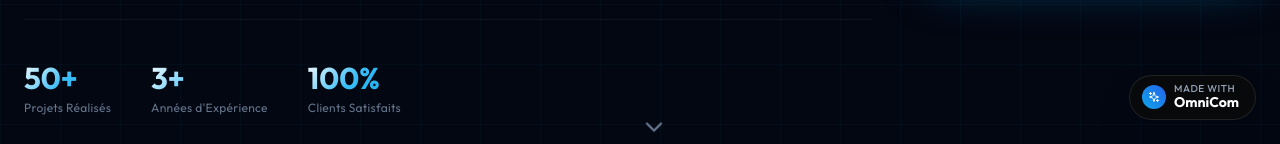
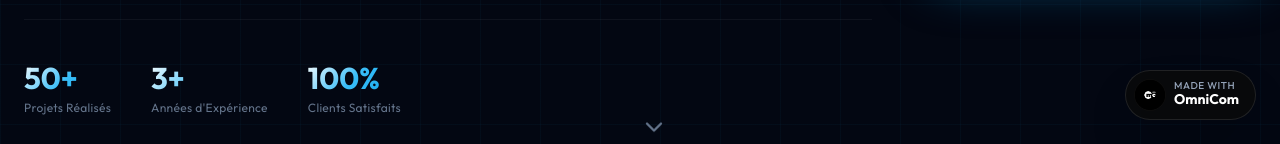
Before and after one commit to 06Rubain/portfolio-rubain, a React (Vite) app: page / in a window 1280 px wide. Shown: the part 656-800 px from the top of the page. Built offline with nearby package versions, Linux system fonts and the light colour scheme; no server answers.

Commit message:
Update OmniCom badge to use the official logo

```diff
--- a/src/components/OmniComBadge.tsx
+++ b/src/components/OmniComBadge.tsx
@@ -1,5 +1,3 @@
-import { Sparkles } from 'lucide-react';
-
 export default function OmniComBadge() {
   return (
     <a
@@ -8,10 +6,10 @@ export default function OmniComBadge() {
       )}`}
       target="_blank"
       rel="noopener noreferrer"
-      className="fixed bottom-6 right-6 z-50 flex items-center gap-2 pr-4 pl-3 py-2 bg-[#0a0a0a]/80 backdrop-blur-md border border-white/10 rounded-full shadow-2xl hover:bg-[#111]/90 hover:border-white/20 transition-all duration-300 group hover:scale-105"
+      className="fixed bottom-6 right-6 z-50 flex items-center gap-2 pr-4 pl-2 py-2 bg-[#0a0a0a]/80 backdrop-blur-md border border-white/10 rounded-full shadow-2xl hover:bg-[#111]/90 hover:border-white/20 transition-all duration-300 group hover:scale-105"
     >
-      <div className="w-6 h-6 rounded-full bg-gradient-to-tr from-electric to-blue-600 flex items-center justify-center">
-        <Sparkles size={12} className="text-white" />
+      <div className="w-8 h-8 rounded-full overflow-hidden flex items-center justify-center bg-black border border-white/5">
+        <img src="/omnicom-logo.jpg" alt="OmniCom Logo" className="w-full h-full object-cover" />
       </div>
       <div className="flex flex-col">
         <span className="text-[10px] text-slate-400 font-medium uppercase tracking-wider leading-none">
```
Also changed, not shown: public/omnicom-logo.jpg (added).
